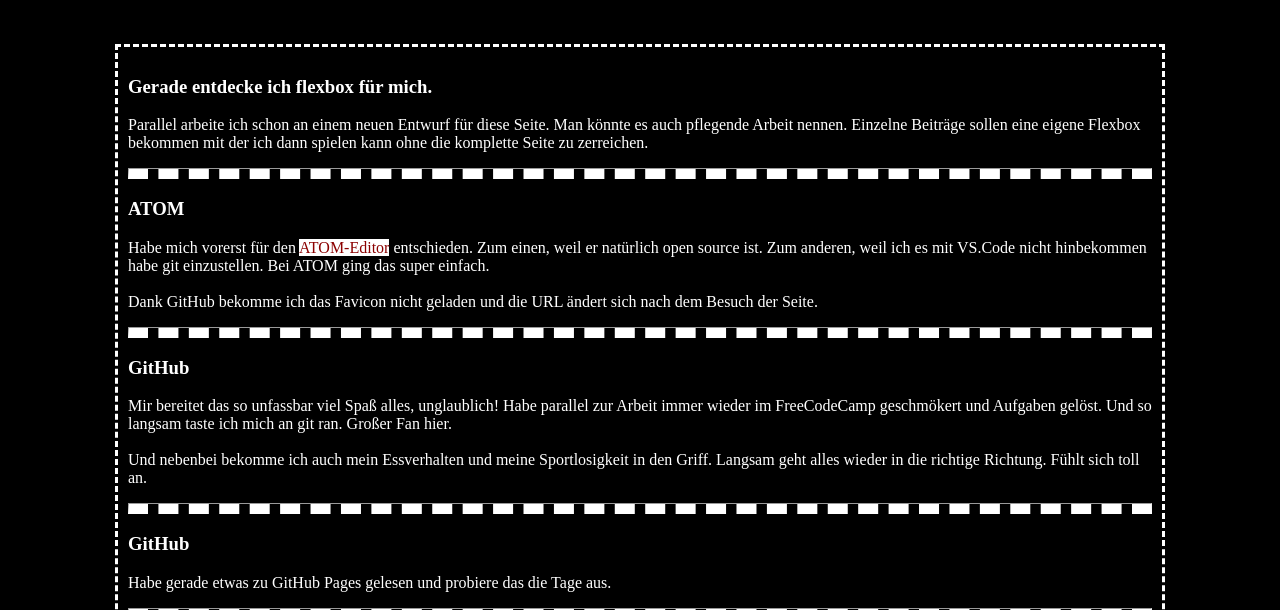
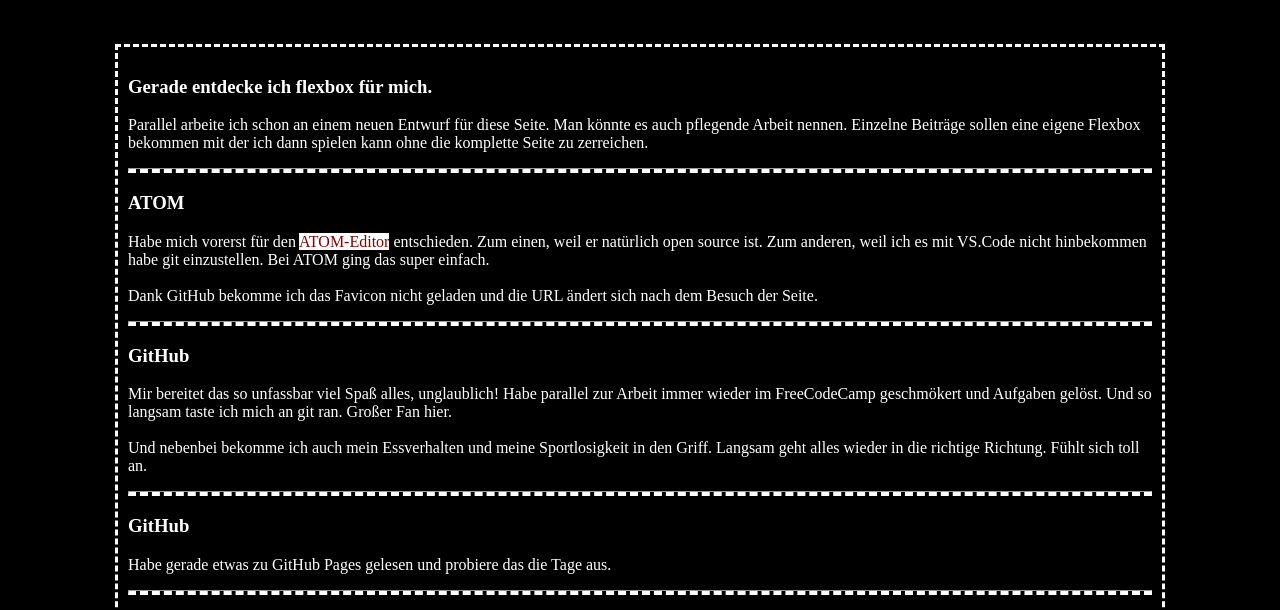
Before and after one commit to k0nfus/hello-world, a plain HTML site: page index.html in a window 1280 px wide. Shown: the part 177-787 px from the top of the page. Drawn offline with Linux system fonts and the light colour scheme.

Commit message:
Update index.html
Herantasten an die Zwischenlinie

```diff
--- a/index.html
+++ b/index.html
@@ -42,7 +42,7 @@ boder-style: dashed;
    	text-align: left;
     }
 	.dashed {
-  border-bottom: dashed 10px white;
+  border-bottom: dashed 4px white;
 }
 </style>
 
```
